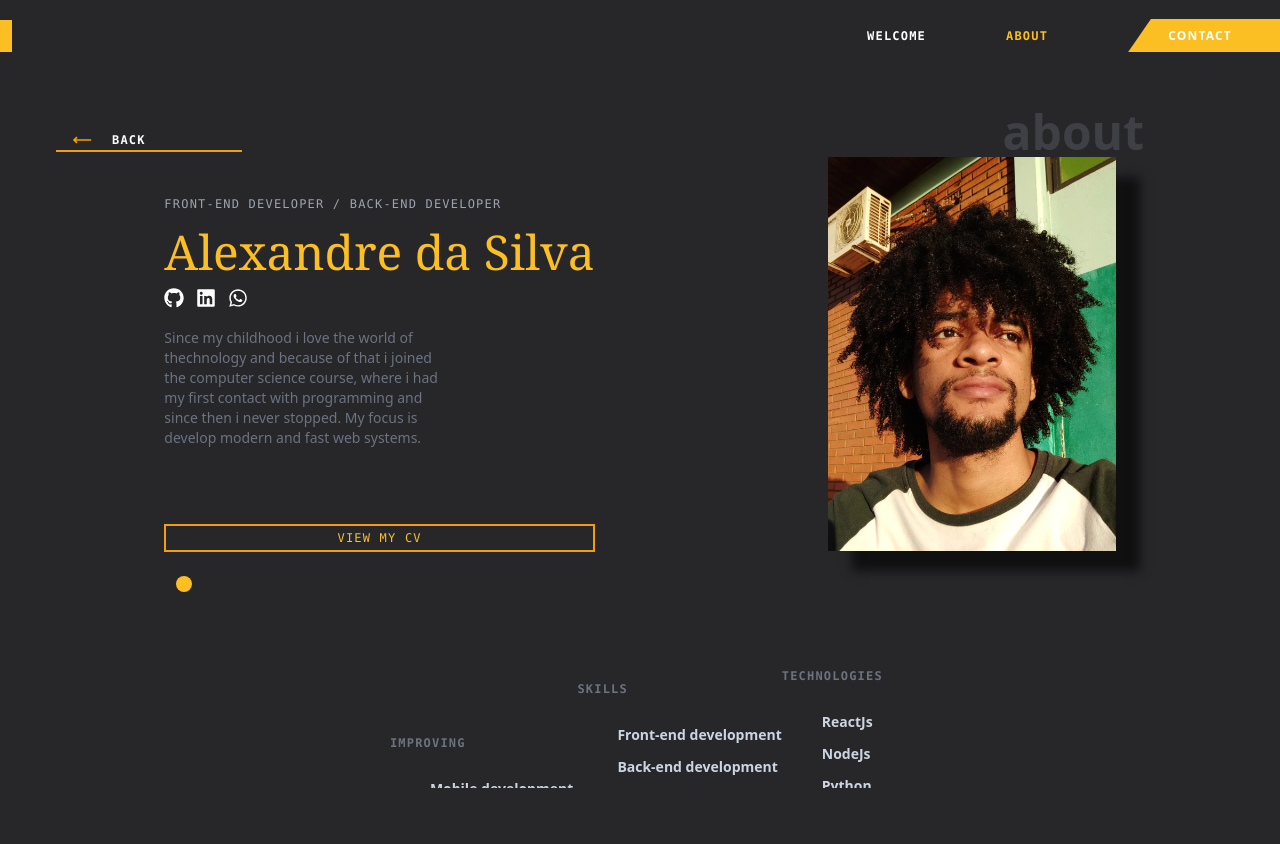
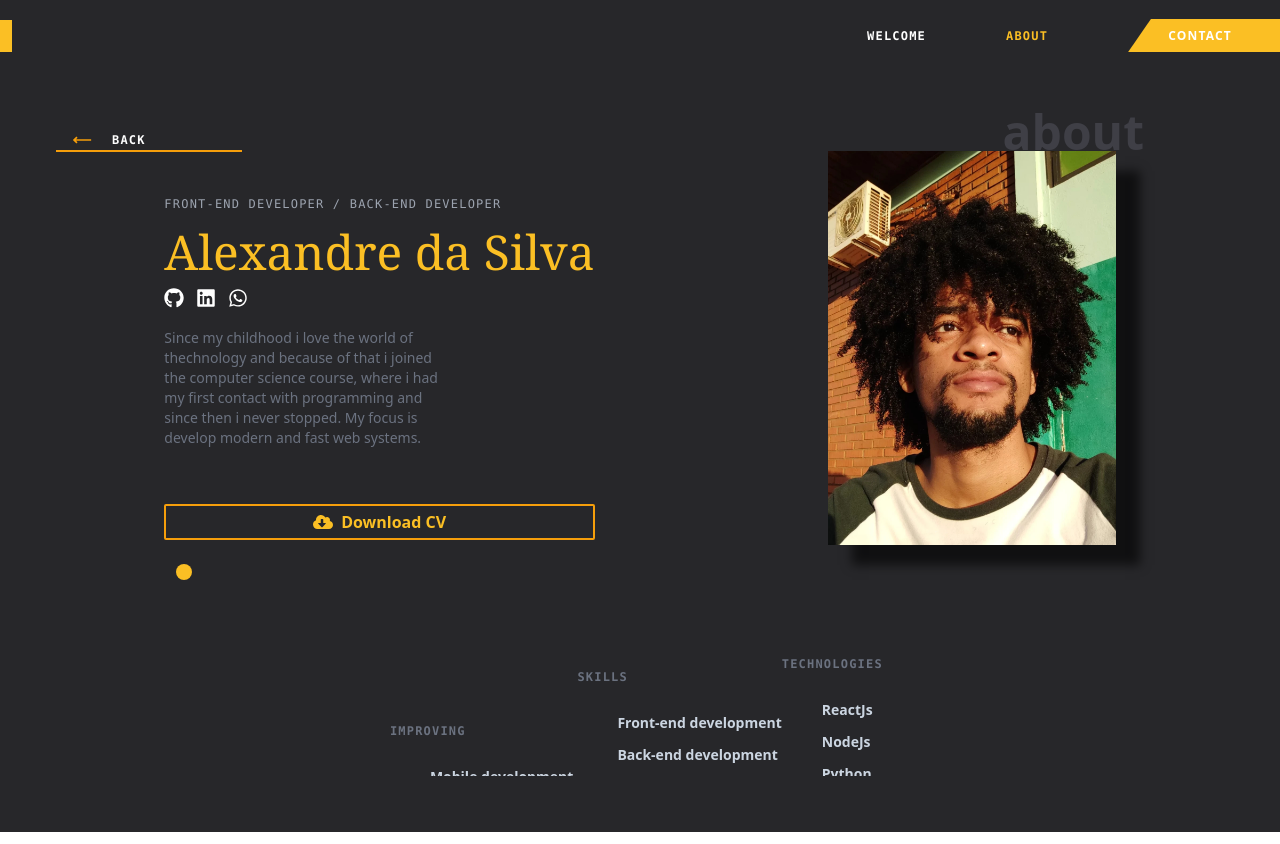
Before and after one commit to phytter/curriculum-site, a React (Vite) app: page /about in a window 1280 px wide. Built offline with nearby package versions, Linux system fonts and the light colour scheme.

Commit message:
feat: improve UI

```diff
--- a/src/presentation/pages/about/index.tsx
+++ b/src/presentation/pages/about/index.tsx
@@ -1,4 +1,4 @@
-import { FaGithub, FaLinkedin, FaWhatsapp } from 'react-icons/fa'
+import { FaGithub, FaLinkedin, FaWhatsapp, FaCloudDownloadAlt } from 'react-icons/fa'
 import { Content, ContentHeader } from "@/presentation/components"
 import ProfilePicture from '@/assets/profile-picture.jpg'
 
@@ -43,10 +43,15 @@ function About() {
             Since my childhood i love the world of thechnology and because of that i joined the computer science course, where i had my first contact with programming and since then i never stopped. My focus is develop modern and fast web systems.
           </p>
 
-          <a href="#" className="block sm:inline mb-5 sm:mb-0 font-mono mt-5 text-amber-400 text-xs tracking-widest py-1 px-1 border-2 border-amber-500 text-center">
+          {/* <a href="#" className="block sm:inline mb-5 sm:mb-0 font-mono mt-5 text-amber-400 text-xs tracking-widest py-1 px-1 border-2 border-amber-500 text-center">
             VIEW MY CV
-          </a>
-
+          </a> */}
+        <a
+          href="#"
+          className="mb-5 sm:mb-0 border-2 border-amber-500 justify-center text-amber-400 p-1 pl-2 pr-2  rounded-sm font-semibold inline-flex items-center gap-2 hover:opacity-70"
+        >
+            <FaCloudDownloadAlt size={20} /> Download CV
+        </a>
           <div className="rounded-full mt-6 ml-3 w-4 bg-amber-400 h-4 hidden md:block" />
         </div>
         <div className="flex flex-col justify-center">
--- a/src/presentation/pages/home/index.tsx
+++ b/src/presentation/pages/home/index.tsx
@@ -1,4 +1,4 @@
-import { FaGithub, FaLinkedin, FaWhatsapp } from 'react-icons/fa'
+import { FaGithub, FaLinkedin, FaWhatsapp, FaCloudDownloadAlt } from 'react-icons/fa'
 import { Content } from "@/presentation/components"
 import ProfilePicture from '@/assets/transparent-profile.png'
 
@@ -16,6 +16,17 @@ const ExperienceInformations = ({ className = '' }) => (
   </div>
 )
 
+const CVButton = ({ className = '' }) => (
+  <div className={className}>
+    <a
+      href="#"
+      className="text-amber-400 p-1 pl-2 pr-2 rounded-sm font-semibold inline-flex items-center gap-2 hover:opacity-70"
+    >
+        <FaCloudDownloadAlt size={20} /> Download CV
+    </a>
+  </div>
+)
+
 const Home: React.FC = () => {
   return (
     <Content className="flex-1 flex justify-between flex-col lg:flex-row mt-10">
@@ -29,6 +40,8 @@ const Home: React.FC = () => {
             I develop modern web apps with development standards and main technologies.
           </div>
         </div>
+
+        <CVButton className="hidden lg:inline-flex" />
 
         <ExperienceInformations className="hidden lg:block" />
       </div>
@@ -63,6 +76,7 @@ const Home: React.FC = () => {
           <img src={ProfilePicture} alt="me" className=" z-[1] mt-[10px]" />
         </div>
       </div>
+      <CVButton className="flex justify-center mt-10 lg:hidden" />
       <ExperienceInformations className="lg:hidden flex justify-center" />
     </Content>
   )
```
